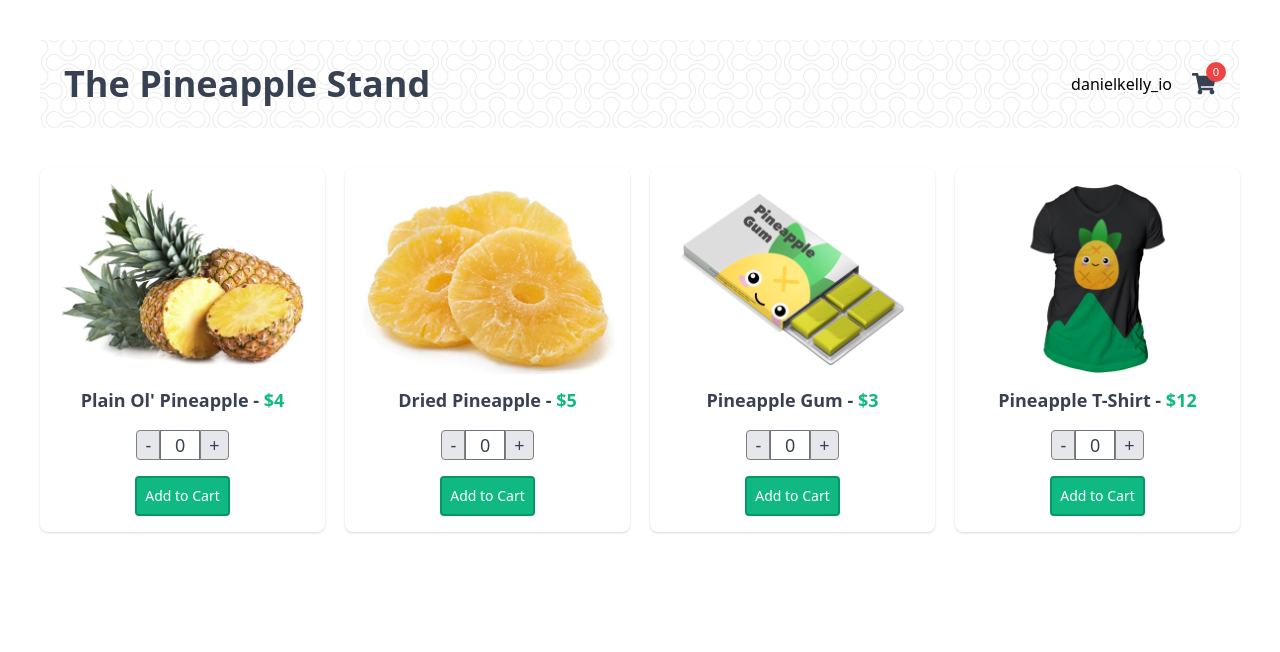
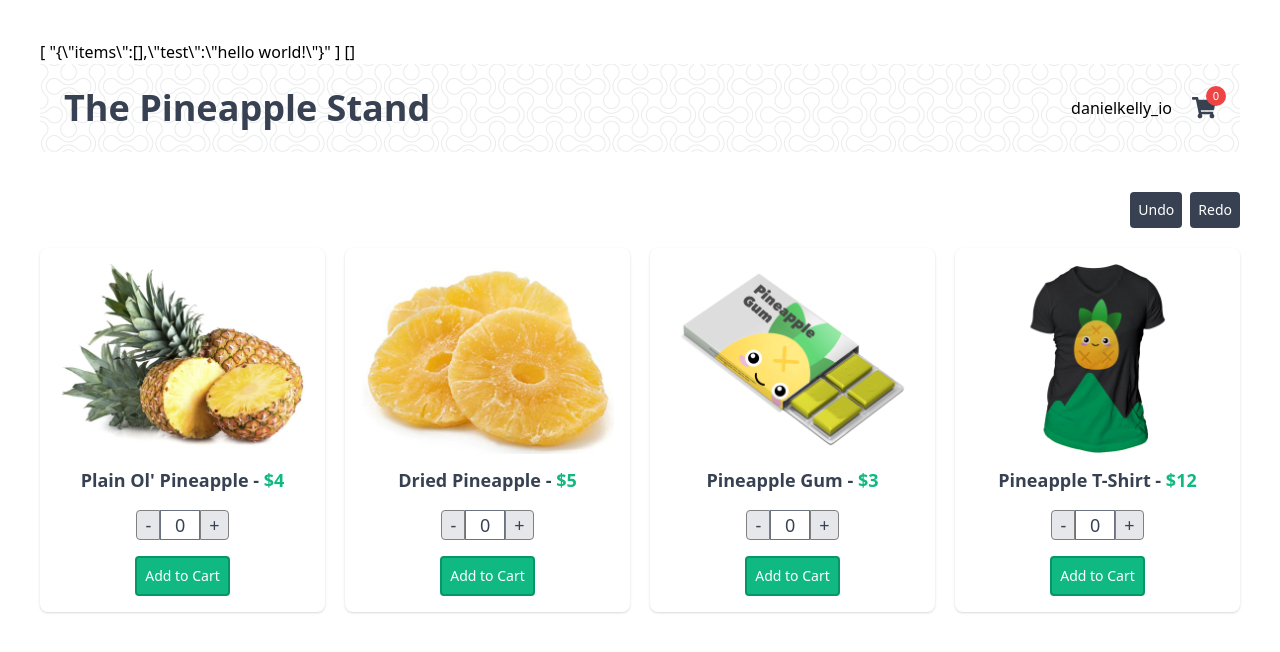
Before and after one commit to VirginieBouvarel/pinia-course, a Vue app: page / in a window 1280 px wide. Shown: the top 652 px of the page. Built offline with nearby package versions, Linux system fonts and the light colour scheme.

Commit message:
ajout $subscribe + undo/redo implementation

```diff
--- a/src/App.vue
+++ b/src/App.vue
@@ -3,11 +3,18 @@ import TheHeader from "@/components/TheHeader.vue";
 import ProductCard from "@/components/ProductCard.vue";
 import { useProductStore } from "@/stores/ProductStore";
 import { useCartStore } from "@/stores/CartStore";
+import { ref, reactive } from "vue";
 
 const productStore = useProductStore();
 const cartStore = useCartStore();
 
-productStore.fill();
+cartStore.$subscribe((mutation, state) => {
+  console.log(mutation);
+  if (!manualEditingHistory.value) {
+    history.push(JSON.stringify(state));
+    // future.splice(0, future.length);
+  }
+});
 cartStore.$onAction(({ name, args, after, onError }) => {
   if (name === "addItems") {
     console.log("before");
@@ -15,11 +22,41 @@ cartStore.$onAction(({ name, args, after, onError }) => {
     onError((error) => console.log("Action error: ", error.message));
   }
 });
+
+const history = reactive([]);
+const future = reactive([]);
+
+const manualEditingHistory = ref(false);
+history.push(JSON.stringify(cartStore.$state));
+
+const undo = () => {
+  if (history.length === 1) return;
+  manualEditingHistory.value = true;
+  future.push(history.pop());
+  cartStore.$state = JSON.parse(history.at(-1));
+  manualEditingHistory.value = false;
+};
+const redo = () => {
+  const latestState = future.pop();
+  if (!latestState) return;
+  manualEditingHistory.value = true;
+  history.push(latestState);
+  cartStore.$state = JSON.parse(latestState);
+  manualEditingHistory.value = false;
+};
+
+productStore.fill();
 </script>
 
 <template>
   <div class="container">
+    {{ history }}
+    {{ future }}
     <TheHeader />
+    <div class="mb-5 flex justify-end">
+      <AppButton @click="undo">Undo</AppButton>
+      <AppButton class="ml-2" @click="redo">Redo</AppButton>
+    </div>
     <ul class="sm:flex flex-wrap lg:flex-nowrap gap-5">
       <ProductCard
         v-for="product in productStore.products"
```
